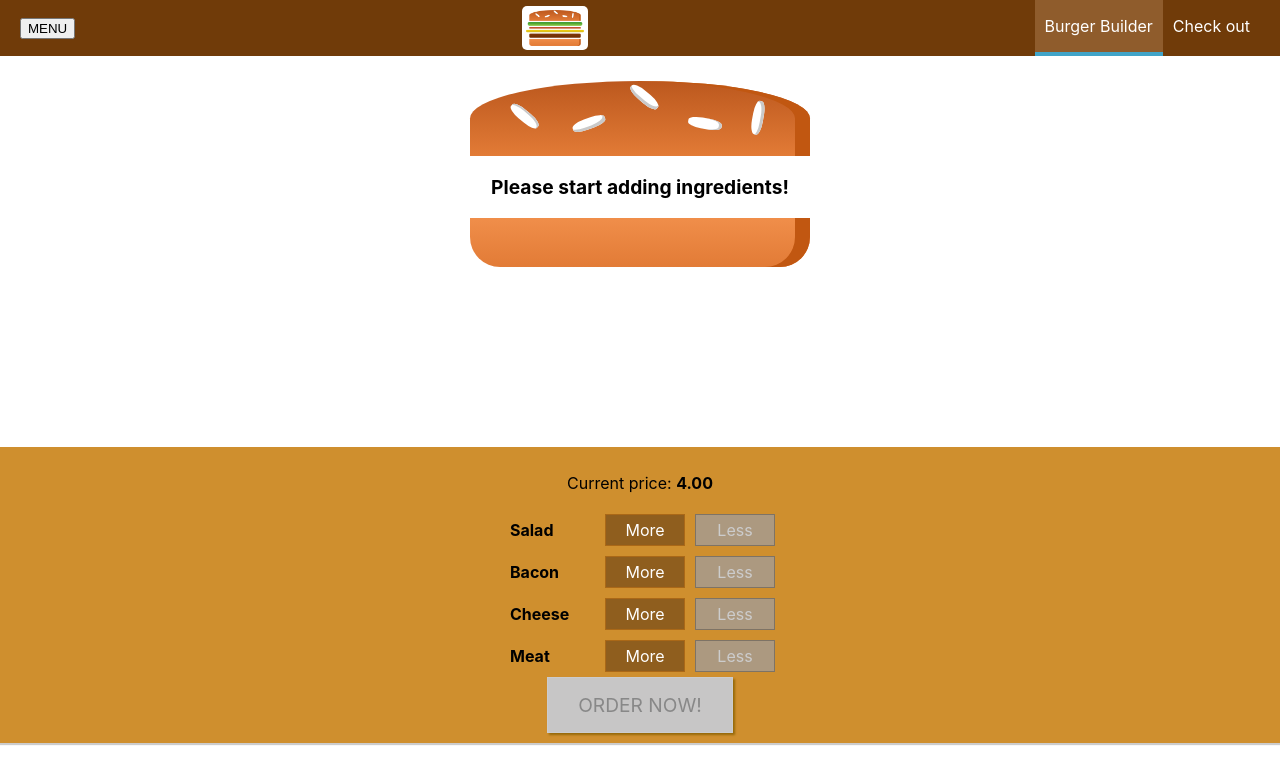
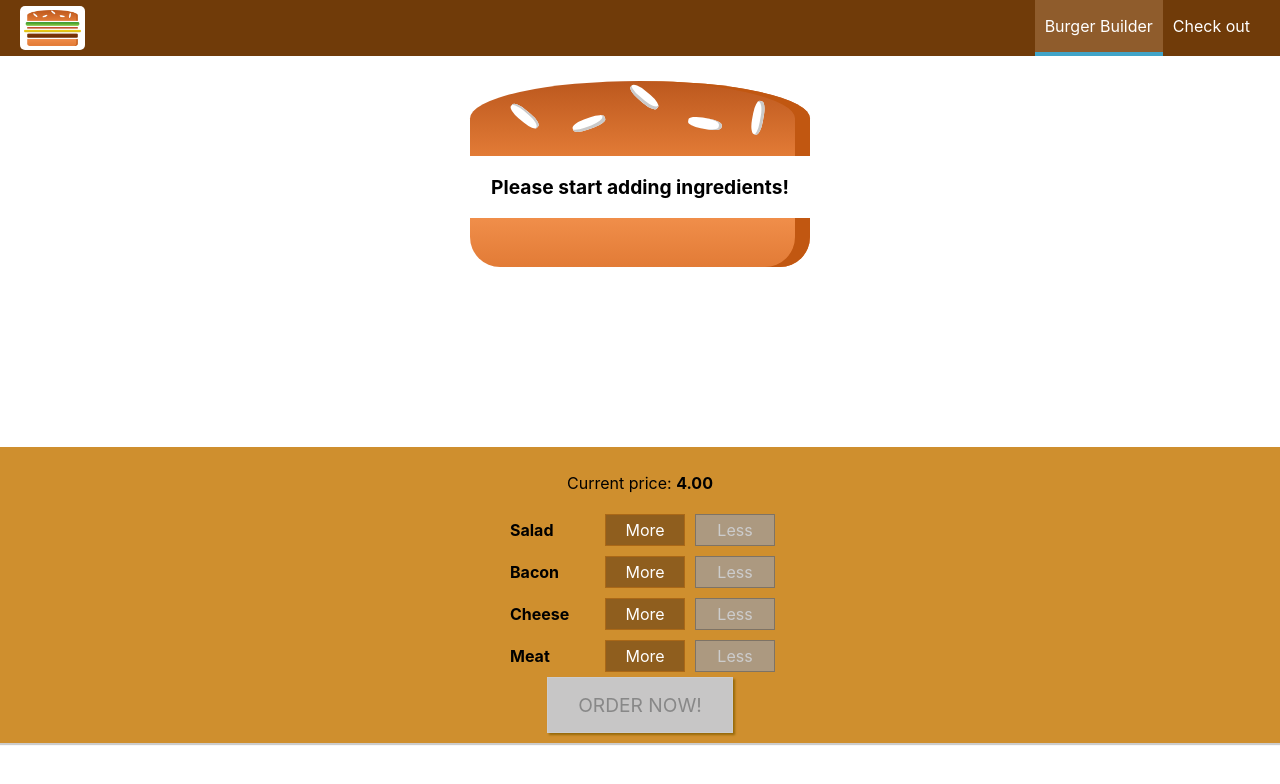
Before and after one commit to Yohandel/burger-builder, a React app: page / in a window 1280 px wide. Shown: the top 784 px of the page. Built offline with nearby package versions, Linux system fonts and the light colour scheme.

Commit message:
finished

```diff
--- a/src/Components/Layout/Layout.js
+++ b/src/Components/Layout/Layout.js
@@ -15,8 +15,10 @@
     }
 
 
-    sideDrawerOpenHandler = () =>{
-        this.setState({showSideDrawer:true})
+    sideDrawerToggleHandler = () =>{
+        this.setState( (prevState) => {
+            return { showSideDrawer: !prevState.showSideDrawer};
+        });
     }
 
 
@@ -24,7 +26,7 @@
     render() {
         return (
             <Auxiliar>
-            <Toolbar clickedMenu={this.sideDrawerOpenHandler}/>
+            <Toolbar menuToggleClicked={this.sideDrawerToggleHandler}/>
             <SideDrawer open={this.state.showSideDrawer} close={this.sideDrawerCloseHandler}/>
             <main className='Content'>
                 {this.props.children}
--- /dev/null
+++ b/src/Components/Navigation/SideDrawer/DrawerToggle/DrawerToggle.css
@@ -0,0 +1,23 @@
+.DrawerToggle {
+    width: 40px;
+    height: 100%;
+    display: flex;
+    flex-flow: column;
+    justify-content: space-around;
+    align-items: center;
+    padding: 10px 0;
+    box-sizing: border-box;
+    cursor: pointer;
+}
+
+.DrawerToggle div {
+    width: 90%;
+    height: 3px;
+    background-color: white;
+}
+
+@media (min-width: 500px) {
+    .DrawerToggle {
+        display: none;
+    }
+}
--- /dev/null
+++ b/src/Components/Navigation/SideDrawer/DrawerToggle/DrawerToggle.js
@@ -0,0 +1,14 @@
+import React from 'react'
+import classes from './DrawerToggle.css'
+
+const DrawerToggle = (props) => {
+    return (
+        <div className='DrawerToggle'  onClick={props.clicked} >
+            <div></div>
+            <div></div>
+            <div></div>
+        </div>
+    )
+}
+
+export default DrawerToggle
--- a/src/Components/Navigation/Toolbar/Toolbar.js
+++ b/src/Components/Navigation/Toolbar/Toolbar.js
@@ -2,10 +2,11 @@
 import classes from './Toolbar.css'
 import Logo from '../../Logo/Logo'
 import NavigationItems from '../NavigationItems/NavigationItems'
+import DrawerToggle from '../SideDrawer/DrawerToggle/DrawerToggle'
 
 const toolbar = (props) => (
     <header className='Toolbar'>
-        <button onClick={props.clickedMenu} >MENU</button>
+        <DrawerToggle clicked = {props.menuToggleClicked}/>
         <Logo
         height="80%"/>
         <nav className='DesktopOnly'>
```
